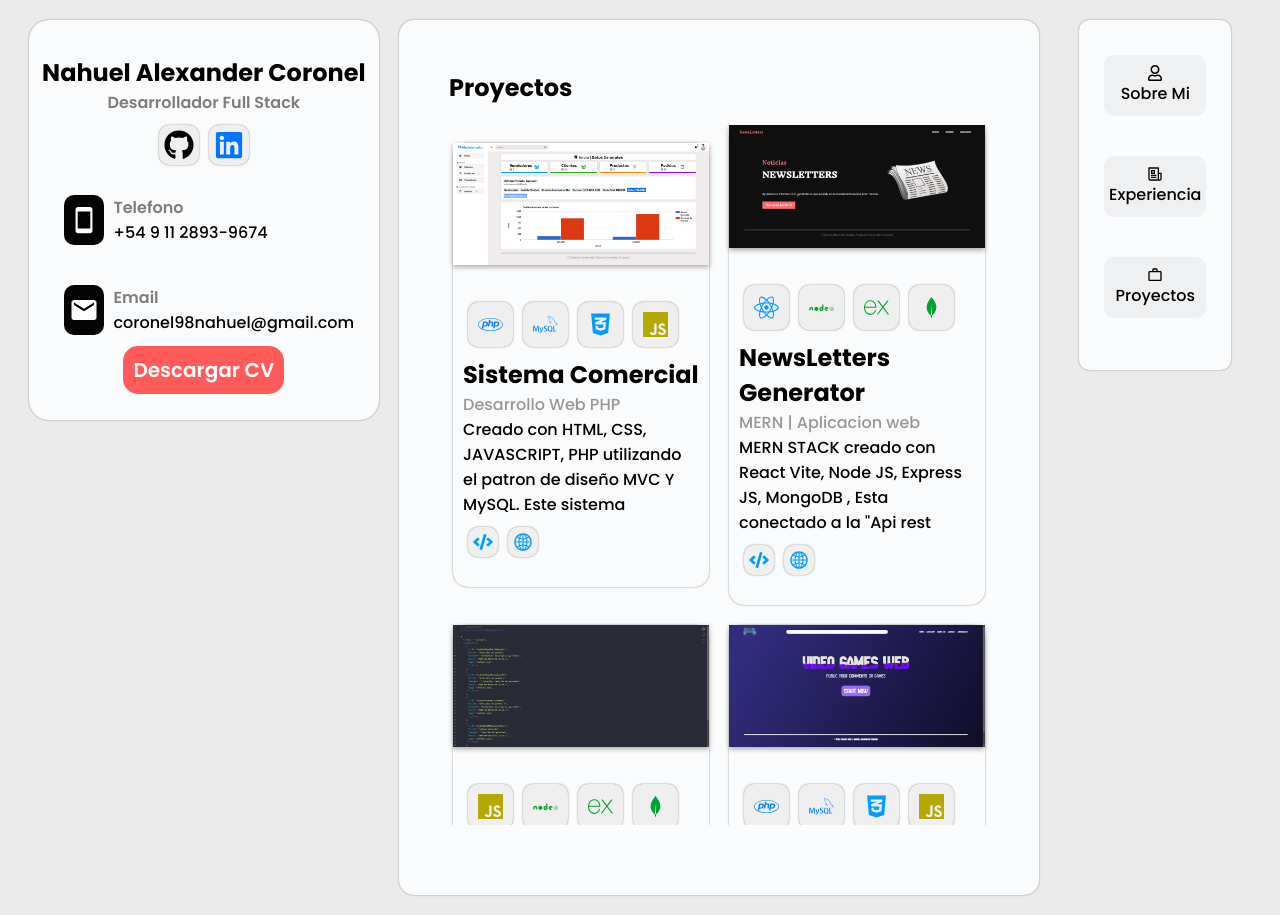
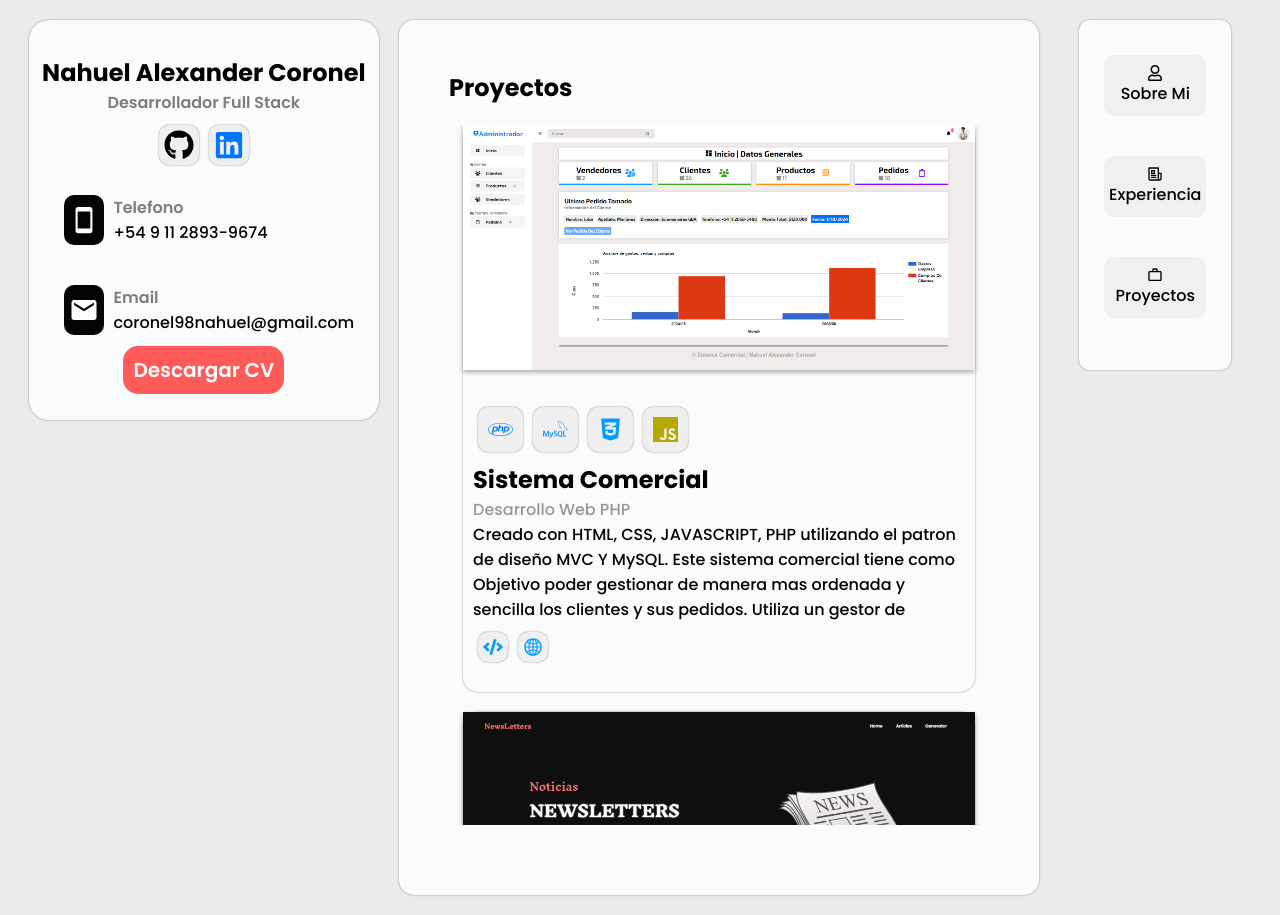
Before and after one commit to Nahuxc/PortfolioNC, a React (Vite) app: page /Projects in a window 1280 px wide. Built offline with nearby package versions, Linux system fonts and the light colour scheme.

Commit message:
update responsive projects

```diff
--- a/src/Components/Projects/ContentProject/ContentProject.css
+++ b/src/Components/Projects/ContentProject/ContentProject.css
@@ -29,7 +29,7 @@
 
 .box-card-content{
     height: 100%;
-    width: 20vw;
+    width: 40vw;
 
 }
 
```
